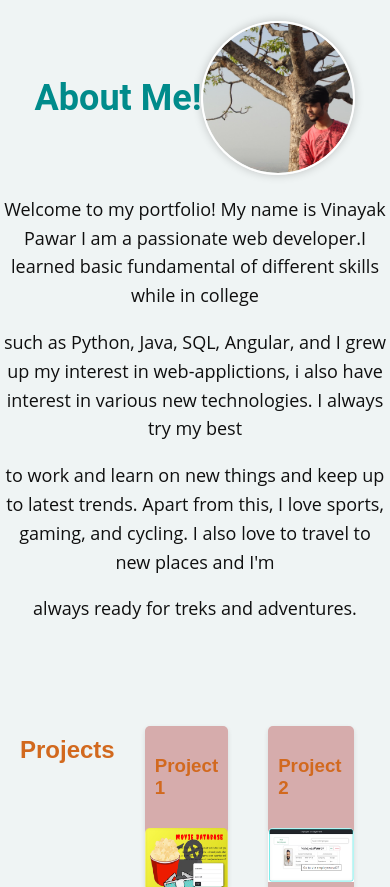
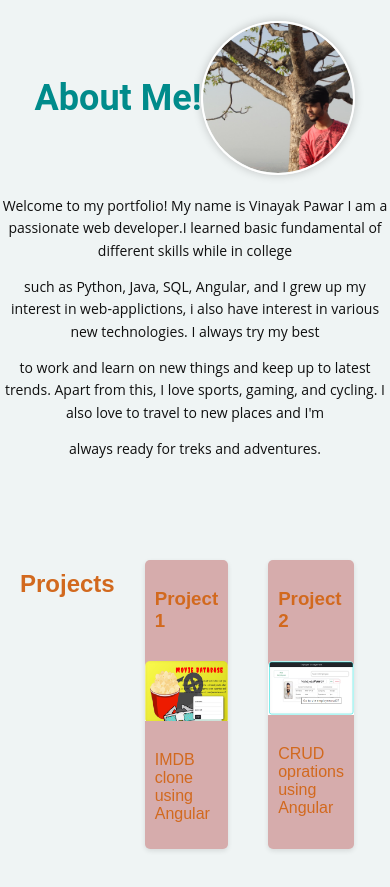
Before and after one commit to vinghost/Portfolio-Vinayak, a Flask app: page / in a window 390 px wide; the page is wider, and only the part inside the window is pictured. Shown: the part 148-1035 px from the top of that part. Run offline with Flask 3, Linux system fonts and the light colour scheme.

Commit message:
Update style.css

```diff
--- a/static/style.css
+++ b/static/style.css
@@ -94,6 +94,18 @@ body {
     opacity: 0;
     transform: translateY(20px);
     animation: fadeInUp 1s ease forwards;
+}
+
+@media only screen and (max-width: 768px) {
+  .intro-text {
+      font-size: 16px;
+  }
+}
+
+@media only screen and (max-width: 480px) {
+  .intro-text {
+      font-size: 14px;
+  }
 }
 
 @keyframes fadeInUp {
@@ -242,3 +254,20 @@ body {
   #resume {
     background-color: #eaeaea;
   }
+/* resopnsive stlye for prjecct
+@media only screen and (max-width: 768px) {
+  .project {
+      flex-basis: calc(50% - 20px);
+  }
+}
+
+@media only screen and (max-width: 480px) {
+  .project {
+      flex-basis: 100%;
+  }
+
+  .project h3,
+  .project p {
+      font-size: 14px;
+  }
+}
```
